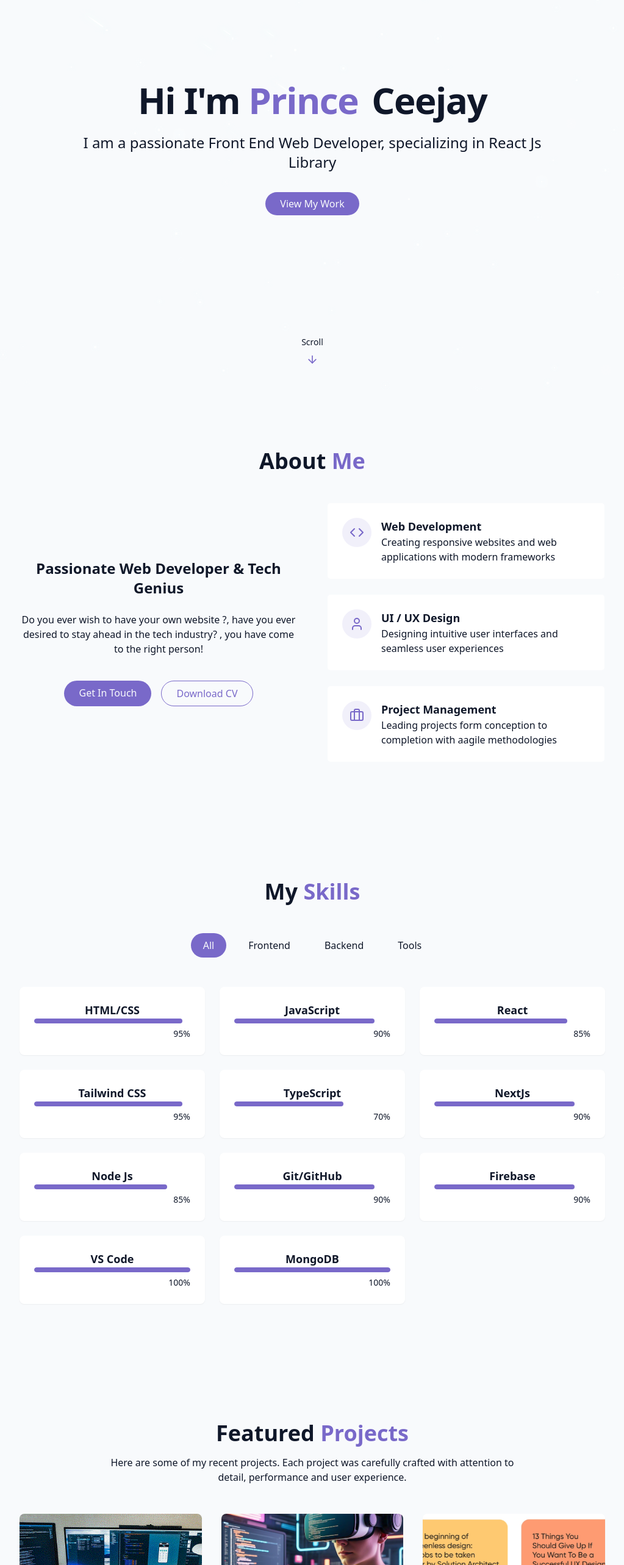
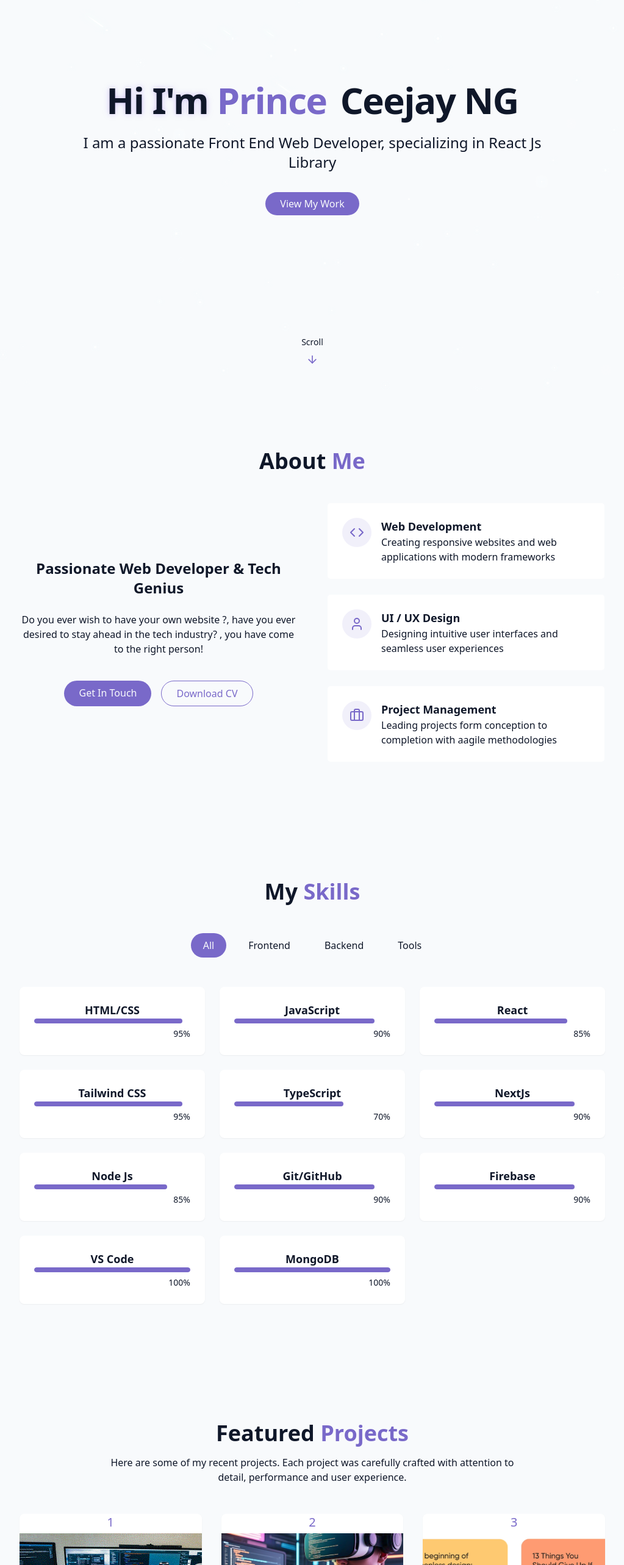
Before and after one commit to PRINCE-CEEJAY/Ceejay-Tech-Portfolio, a React (Vite) app: page / in a window 1280 px wide. Shown: the part 160-2726 px from the top of the page at 61% size, without its empty margins (128-1151 px from the left). Built offline with nearby package versions, Linux system fonts and the light colour scheme.

Commit message:
a little change made

```diff
--- a/src/pages/components/HeroSection.jsx
+++ b/src/pages/components/HeroSection.jsx
@@ -10,12 +10,12 @@ const HeroSection = () => {
       <div className="container max-w-4xl mx-auto text-center z-10">
         <div className="space-y-6">
           <h1 className="text-5xl md:text-6xl font-extrabold tracking-tight">
-            <span className="opacity-0 animate-fade-in">Hi I'm </span>
+            <span className="opacity-0 animate-fade-in text-glow">Hi I'm </span>
             <span className="text-primary opacity-0 animate-fade-in-delay-1">
               Prince{" "}
             </span>
             <span className="text-gradient ml-2 opacity-0 animate-fade-in-delay-2">
-              Ceejay
+              Ceejay NG
             </span>
           </h1>
           <p className="text-xl md:text-2xl text-muted-foreground max-2-2xl max-auto opacity-0 animate-fade-in-delay-3 ">
--- a/src/pages/components/ProjectsSection.jsx
+++ b/src/pages/components/ProjectsSection.jsx
@@ -87,9 +87,12 @@ const ProjectsSection = () => {
               className="group bg-card rounded-lg overflow-hidden shadow-xs card-hover"
             >
               <div className="h-48 overflow-hidden">
+                <h1 className="text-center text-xl text-bold text-primary mb-1">
+                  {project.id}
+                </h1>
                 <img
                   src={project.image}
-                  alt={project.title}
+                  alt={project.title / project.id}
                   className="w-full h-full object-cover transition-transform duration-500 group-hover:scale-110"
                 />
               </div>
```
